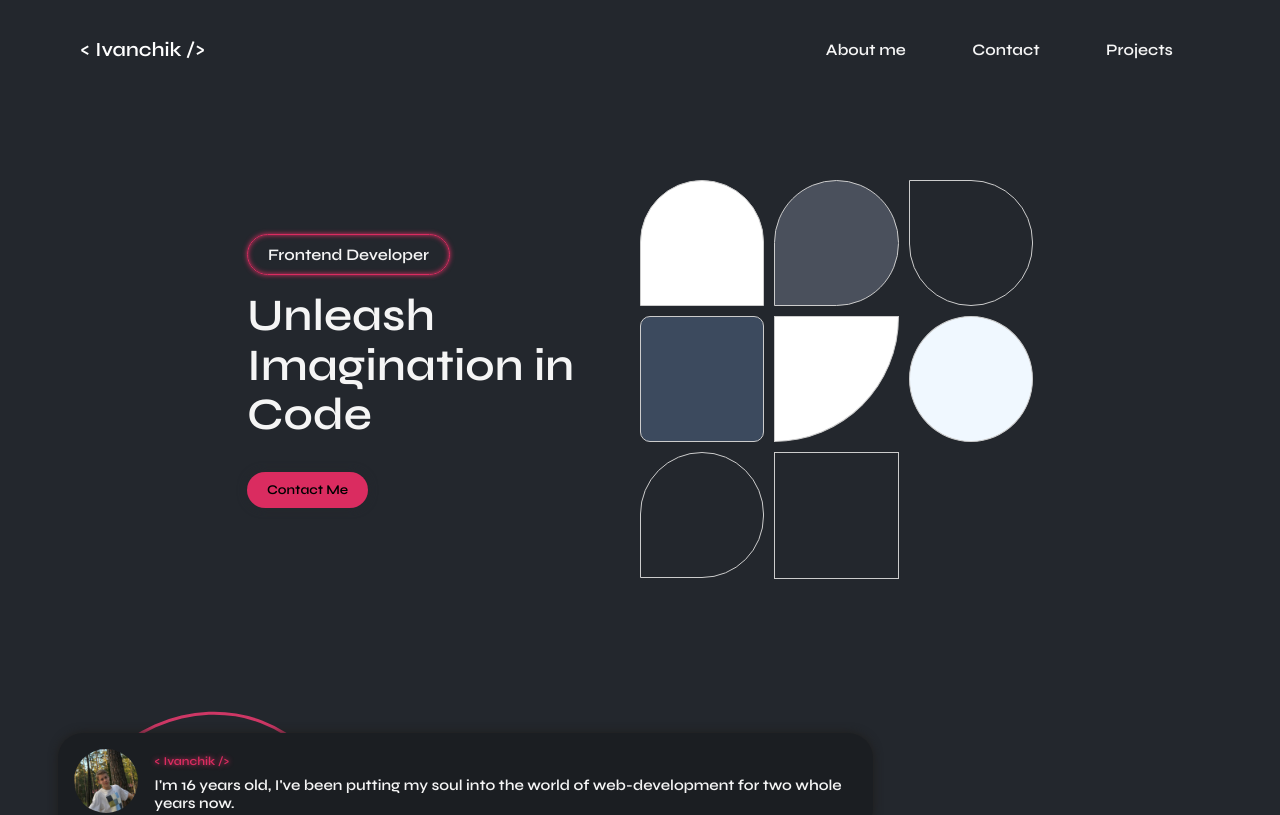
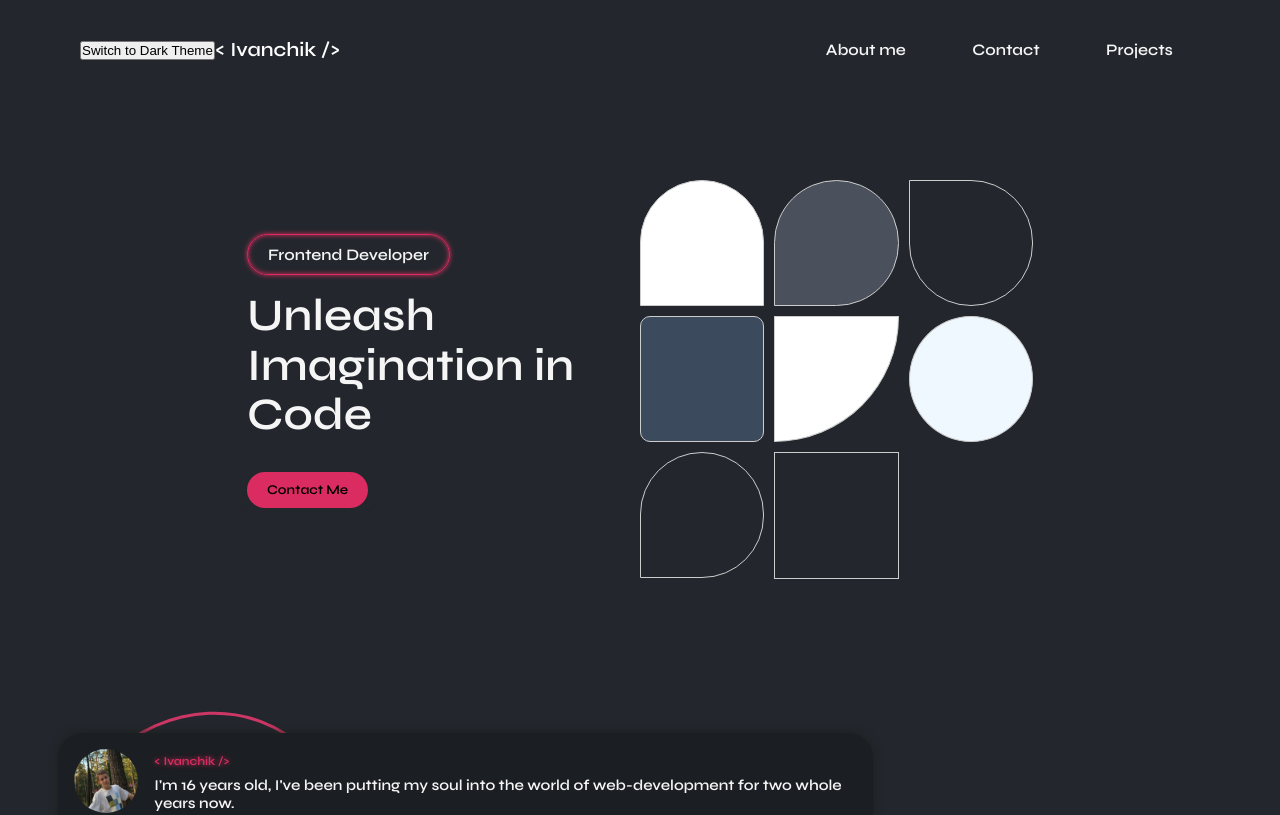
Before and after one commit to IvanchikIvan/Ivanchik-Portfolio, a React (Create React App) app in the folder client/: page / in a window 1280 px wide. Shown: the top 815 px of the page. Built offline with nearby package versions, Linux system fonts and the light colour scheme.

Commit message:
Added Theme Switcher

```diff
--- a/client/src/components/NavBar/NavBar.js
+++ b/client/src/components/NavBar/NavBar.js
@@ -1,5 +1,6 @@
 import React, { useState } from "react";
 import "./NavBar.css";
+import ThemeProvider from "../light_dart_theme/themeProvider";
 
 const NavBar = () => {
   const [isMenuOpen, setMenuOpen] = useState(false);
@@ -20,6 +21,9 @@ const NavBar = () => {
           <div className="bar"></div>
         </div>
         <div className="navbar__right">
+          <div className="theme-btn">
+            <ThemeProvider/>
+          </div>
           <div className="name">
             <span>&lt; </span>
             <span>Ivanchik</span>
--- /dev/null
+++ b/client/src/components/light_dart_theme/themeProvider.js
@@ -0,0 +1,20 @@
+import React, { useState } from "react";
+
+const ThemeProvider = () => {
+  const [isDarkTheme, setIsDarkTheme] = useState(false);
+  const html = document.querySelector("html");
+  const toggleTheme = () => {
+    setIsDarkTheme((prevTheme) => !prevTheme);
+    html.setAttribute('data-theme', (isDarkTheme ? "dark" : "light"))
+  };
+
+  return (
+    <div>
+      <button onClick={toggleTheme}>
+        {isDarkTheme ? "Switch to Light Theme" : "Switch to Dark Theme"}
+      </button>
+    </div>
+  );
+};
+
+export default ThemeProvider;
```
